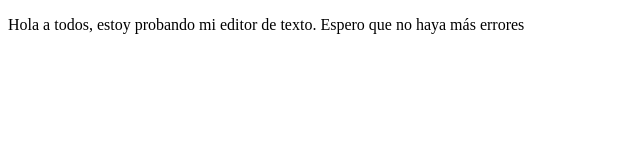
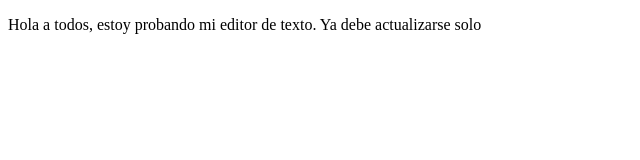
Before and after one commit to Ozzyman10/DemoPrework, a plain HTML site: page index.html in a window 1280 px wide. Shown: the full height of the page, 0-640 px from the left. Drawn offline with Linux system fonts and the light colour scheme.

Commit message:
cambios agregamos frase

```diff
--- a/index.html
+++ b/index.html
@@ -8,7 +8,7 @@
 </head>
 <body>
     <p>
-        Hola a todos, estoy probando mi editor de texto. Espero que no haya más errores
+        Hola a todos, estoy probando mi editor de texto. Ya debe actualizarse solo
     </p>
 </body>
 </html>
```
